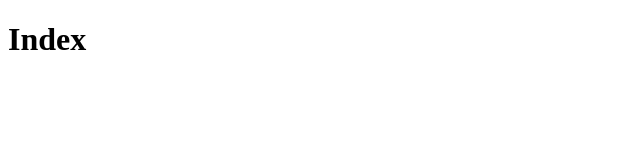
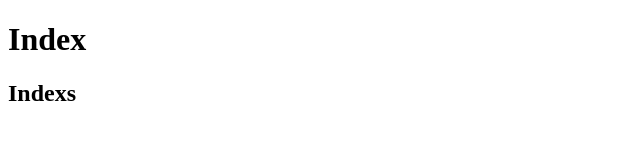
Before and after one commit to kreid1babsonedu/Project, a plain HTML site: page index.html in a window 1280 px wide. Shown: the whole page, without its empty margins (0-640 px from the left). Drawn offline with Linux system fonts and the light colour scheme.

Commit message:
Update index.html

```diff
--- a/index.html
+++ b/index.html
@@ -8,5 +8,6 @@
 </head>
 <body>
     <h1>Index</h1>
+    <h2>Indexs</h2>
 </body>
 </html>
```
